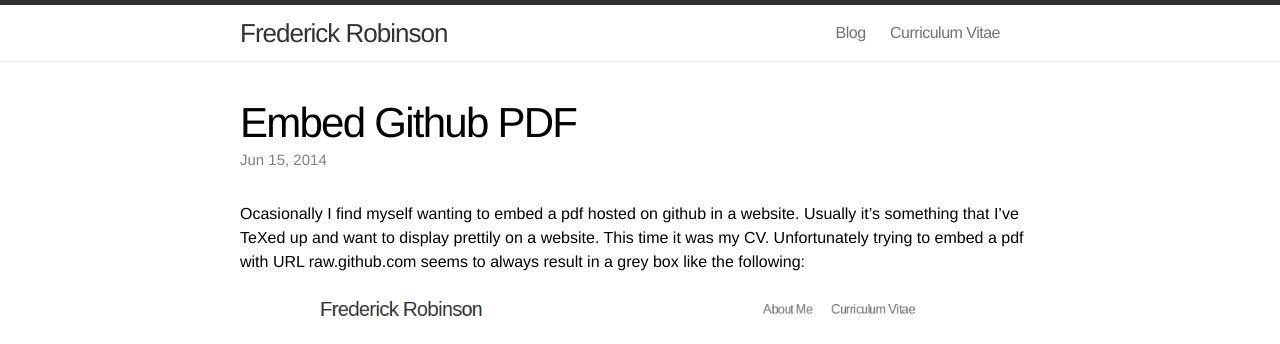
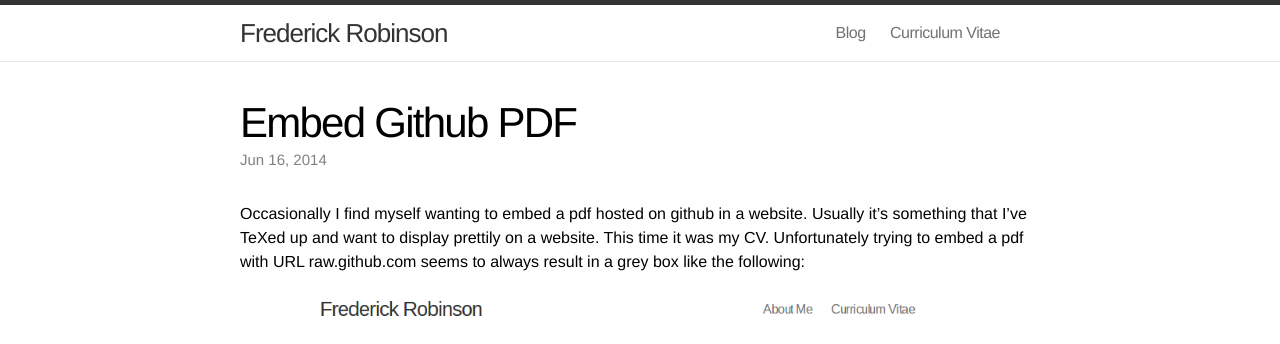
Before and after one commit to frrad/frrad.github.io, a Jekyll site: the page built from _posts/2014-06-16-embed-github-pdf.md, in a window 1280 px wide. Shown: the top 344 px of the page. Built offline with Jekyll 4.4.1, drawn with Linux system fonts in a browser that asks for light colours.

```diff
--- a/_posts/2014-06-16-embed-github-pdf.md
+++ b/_posts/2014-06-16-embed-github-pdf.md
@@ -1,11 +1,11 @@
 ---
 layout: post
 title:  "Embed Github PDF"
-date:   2014-06-15
+date:   2014-06-16
 categories: note-to-self
 ---
 
-Ocasionally I find myself wanting to embed a pdf hosted on github in a
+Occasionally I find myself wanting to embed a pdf hosted on github in a
 website. Usually it's something that I've TeXed up and want to display prettily
 on a website. This time it was my CV. Unfortunately trying to embed a pdf with
 URL raw.github.com seems to always result in a grey box like the following:
```
Also changed, not shown: _posts/2014-06-16-moderncv.md (added, +14 -0 lines).
